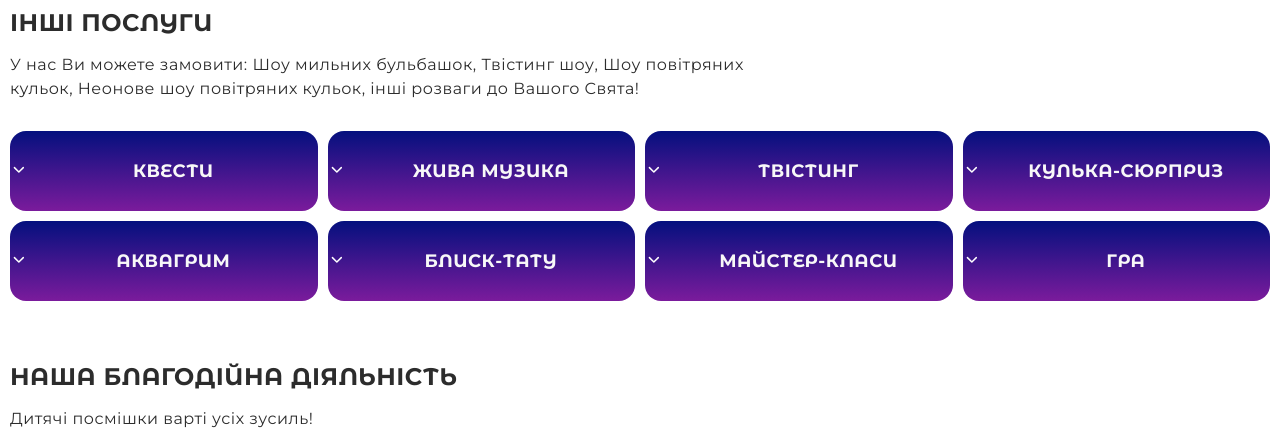
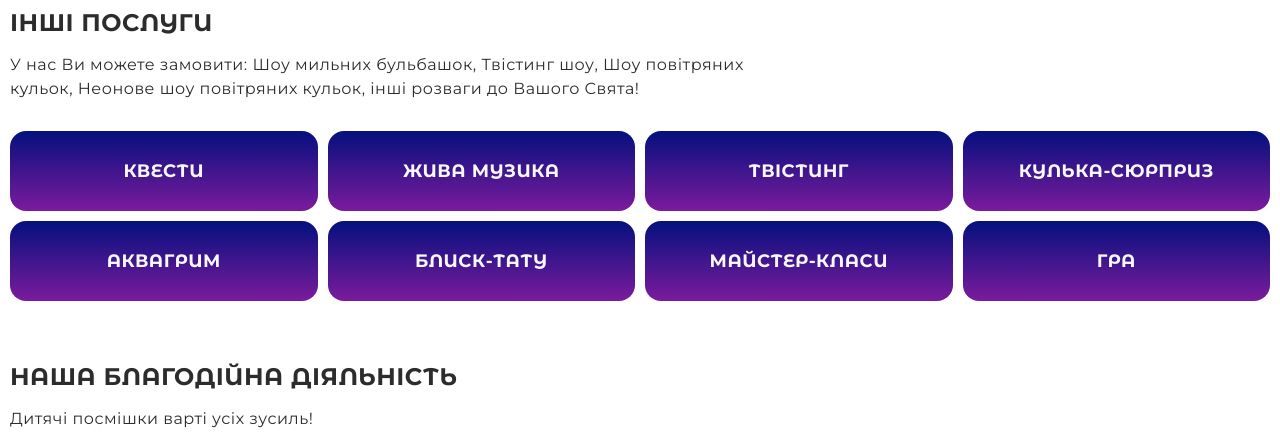
Before and after one commit to Gronius/cat, a plain HTML site: page index.html in a window 1280 px wide. Shown: the part 1190-1633 px from the top of the page. Drawn offline with nearby package versions, Linux system fonts and the light colour scheme; a web font is replaced by a local one.

Commit message:
delete shevron

```diff
--- a/css/responsive.css
+++ b/css/responsive.css
@@ -127,6 +127,7 @@
     right: 0px;
     z-index: 20;
     background-color: #80e12e;
+    background-color: #f6f6f6;
     height: auto;
     -webkit-transition: all 0.1s ease;
     -o-transition: all 0.1s ease;
--- a/index.html
+++ b/index.html
@@ -37,9 +37,6 @@
 
     <link rel="stylesheet" href="./css/modalwin.css" />
 
-
-
-
     <title>Duo-Magic</title>
   </head>
   <body>
@@ -66,7 +63,7 @@
               <a class="menu-title" href="#section__charity">Благодійність</a>
             </div>
             <div class="menu-nav">
-              <a class="menu-title" href="#" >Блог</a>
+              <a class="menu-title" href="#">Блог</a>
             </div>
             <div class="menu-nav">
               <a class="menu-title" href="#page-footer">Контакти</a>
@@ -95,8 +92,8 @@
       <h2 class="title">наші шоу-програми</h2>
       <p class="subtitle">
         У нас Ви можете замовити: Шоу мильних бульбашок, Твістинг шоу, Шоу
-          повітряних кульок, Неонове шоу повітряних кульок, інші розваги до
-          Вашого Свята!
+        повітряних кульок, Неонове шоу повітряних кульок, інші розваги до Вашого
+        Свята!
       </p>
       <ul class="show-list">
         <li class="show-card">
@@ -161,13 +158,72 @@
       <h2 class="title">Інші послуги</h2>
       <p class="subtitle">
         У нас Ви можете замовити: Шоу мильних бульбашок, Твістинг шоу, Шоу
-          повітряних кульок, Неонове шоу повітряних кульок, інші розваги до
-          Вашого Свята!
+        повітряних кульок, Неонове шоу повітряних кульок, інші розваги до Вашого
+        Свята!
       </p>
       <div class="services-container">
         <ul class="section__services-list">
           <li class="item">
-              <svg
+            <a
+              class="services-link"
+              id="open-quest-modall-btn"
+              href="#section__services-list"
+              ><div class="services-content">
+               <h4> Квести</h4>
+              </div>
+             </a >
+
+          </li>
+          <li class="item">
+            <a
+              class="services-link"
+              id="open-livemusic-modall-btn"
+              href="#section__services-list"
+              >Жива музика</a
+            >
+          </li>
+          <li class="item">
+            <a
+              class="services-link"
+              id="open-twist-modall-btn"
+              href="#section__services-list"
+              >Твістинг</a
+            >
+          </li>
+          <li class="item">
+            <a
+              class="services-link"
+              id="open-surball-modall-btn"
+              href="#section__services-list"
+              >Кулька-сюрприз</a
+            >
+          </li>
+          <li class="item">
+            <a
+              class="services-link"
+              id="open-aqua-modall-btn"
+              href="#section__services-list"
+              >Аквагрим</a
+            >
+          </li>
+          <li class="item">
+            <a
+              class="services-link"
+              id="open-tatu-modall-btn"
+              href="#section__services-list"
+              >Блиск-Тату</a
+            >
+          </li>
+          <li class="item">
+            <a
+              class="services-link"
+              id="open-master-modall-btn"
+              href="#section__services-list"
+              >Майстер-класи</a
+            >
+          </li>
+          <li class="item">
+            <!-- <svg
                 xmlns="http://www.w3.org/2000/svg"
                 width="1.2em"
                 height="1.2em"
@@ -182,175 +238,7 @@
                   d="m6 9l6 6l6-6"
                   class="lucide-chevron-down"
                 />
-              </svg>
-              <a
-                class="services-link"
-                id="open-quest-modall-btn"
-                href="#section__services-list"
-                >Квести</a
-              >
-            </li>
-            <li class="item">
-              <svg
-                xmlns="http://www.w3.org/2000/svg"
-                width="1.2em"
-                height="1.2em"
-                viewBox="0 0 26 26"
-              >
-                <path
-                  fill="none"
-                  stroke="currentColor"
-                  stroke-linecap="round"
-                  stroke-linejoin="round"
-                  stroke-width="2"
-                  d="m6 9l6 6l6-6"
-                  class="lucide-chevron-down"
-                />
-              </svg>
-              <a
-                class="services-link"
-                id="open-livemusic-modall-btn"
-                href="#section__services-list"
-                >Жива музика</a
-              >
-            </li>
-            <li class="item">
-              <svg
-                xmlns="http://www.w3.org/2000/svg"
-                width="1.2em"
-                height="1.2em"
-                viewBox="0 0 26 26"
-              >
-                <path
-                  fill="none"
-                  stroke="currentColor"
-                  stroke-linecap="round"
-                  stroke-linejoin="round"
-                  stroke-width="2"
-                  d="m6 9l6 6l6-6"
-                  class="lucide-chevron-down"
-                />
-              </svg>
-              <a
-                class="services-link"
-                id="open-twist-modall-btn"
-                href="#section__services-list"
-                >Твістинг</a
-              >
-            </li>
-            <li class="item">
-              <svg
-                xmlns="http://www.w3.org/2000/svg"
-                width="1.2em"
-                height="1.2em"
-                viewBox="0 0 26 26"
-              >
-                <path
-                  fill="none"
-                  stroke="currentColor"
-                  stroke-linecap="round"
-                  stroke-linejoin="round"
-                  stroke-width="2"
-                  d="m6 9l6 6l6-6"
-                  class="lucide-chevron-down"
-                />
-              </svg>
-              <a
-                class="services-link"
-                id="open-surball-modall-btn"
-                href="#section__services-list"
-                >Кулька-сюрприз</a
-              >
-            </li>
-            <li class="item">
-              <svg
-                xmlns="http://www.w3.org/2000/svg"
-                width="1.2em"
-                height="1.2em"
-                viewBox="0 0 26 26"
-              >
-                <path
-                  fill="none"
-                  stroke="currentColor"
-                  stroke-linecap="round"
-                  stroke-linejoin="round"
-                  stroke-width="2"
-                  d="m6 9l6 6l6-6"
-                  class="lucide-chevron-down"
-                />
-              </svg>
-              <a
-                class="services-link"
-                id="open-aqua-modall-btn"
-                href="#section__services-list"
-                >Аквагрим</a
-              >
-            </li>
-            <li class="item">
-              <svg
-                xmlns="http://www.w3.org/2000/svg"
-                width="1.2em"
-                height="1.2em"
-                viewBox="0 0 26 26"
-              >
-                <path
-                  fill="none"
-                  stroke="currentColor"
-                  stroke-linecap="round"
-                  stroke-linejoin="round"
-                  stroke-width="2"
-                  d="m6 9l6 6l6-6"
-                  class="lucide-chevron-down"
-                />
-              </svg>
-              <a
-                class="services-link"
-                id="open-tatu-modall-btn"
-                href="#section__services-list"
-                >Блиск-Тату</a
-              >
-            </li>
-            <li class="item">
-              <svg
-                xmlns="http://www.w3.org/2000/svg"
-                width="1.2em"
-                height="1.2em"
-                viewBox="0 0 26 26"
-              >
-                <path
-                  fill="none"
-                  stroke="currentColor"
-                  stroke-linecap="round"
-                  stroke-linejoin="round"
-                  stroke-width="2"
-                  d="m6 9l6 6l6-6"
-                  class="lucide-chevron-down"
-                />
-              </svg>
-              <a
-                class="services-link"
-                id="open-master-modall-btn"
-                href="#section__services-list"
-                >Майстер-класи</a
-              >
-            </li>
-            <li class="item">
-              <svg
-                xmlns="http://www.w3.org/2000/svg"
-                width="1.2em"
-                height="1.2em"
-                viewBox="0 0 26 26"
-              >
-                <path
-                  fill="none"
-                  stroke="currentColor"
-                  stroke-linecap="round"
-                  stroke-linejoin="round"
-                  stroke-width="2"
-                  d="m6 9l6 6l6-6"
-                  class="lucide-chevron-down"
-                />
-              </svg>
+              </svg> -->
             <a class="services-link" href="#" target="_blank">Гра</a>
           </li>
         </ul>
@@ -697,11 +585,14 @@
         <section class="social">
           <ul class="contact-list">
             <li class="contact-item">
-              Телефон: <a class="contact-tel" href="tel:+38093#">+ 38 (093) 610 16 12</a>
+              Телефон:
+              <a class="contact-tel" href="tel:+38093#">+ 38 (093) 610 16 12</a>
             </li>
             <li class="contact-item">
               Email:
-              <a class="contact-email" href="mailto:#">duomagicplay@gmail.com</a>
+              <a class="contact-email" href="mailto:#"
+                >duomagicplay@gmail.com</a
+              >
             </li>
           </ul>
           <div class="network">
```
Lines whose indentation alone changed are shown as unchanged.
